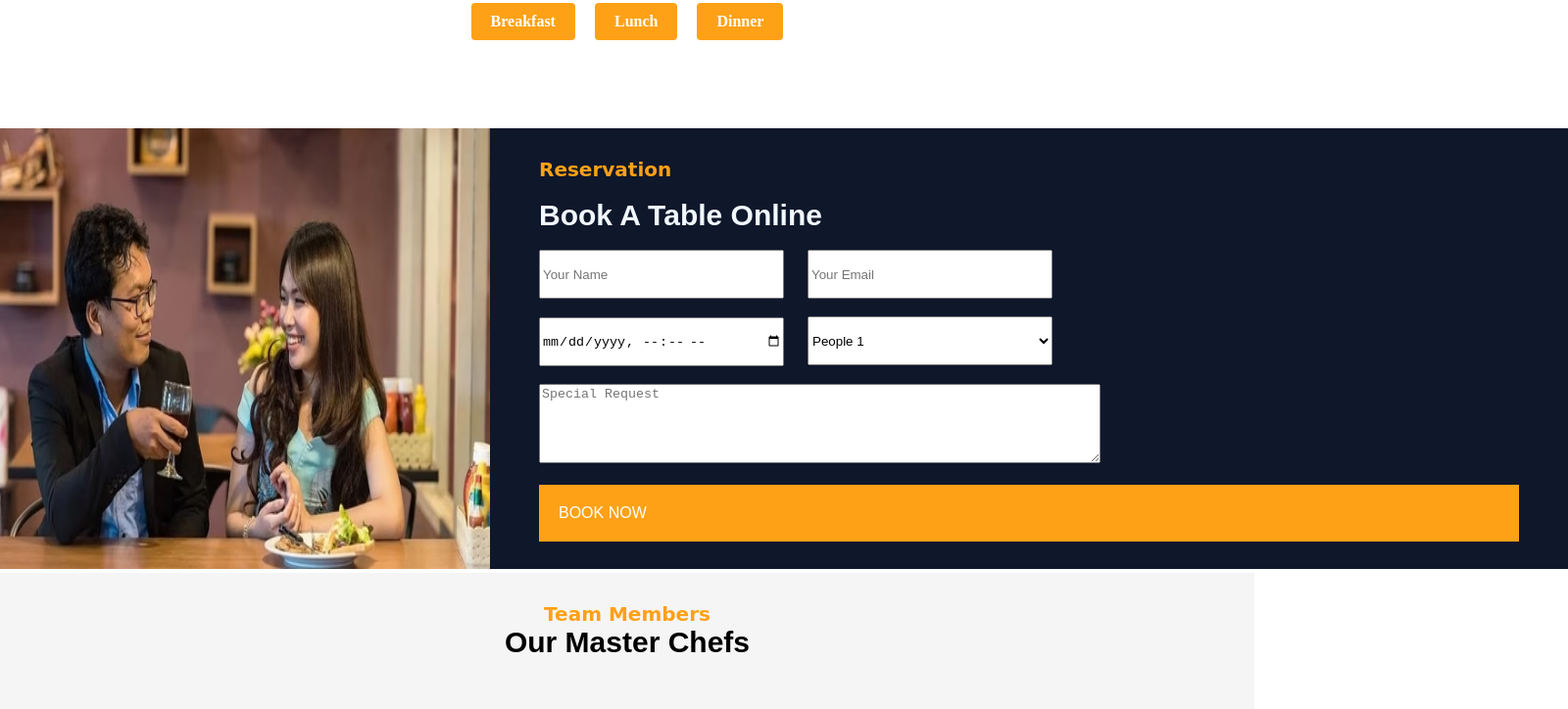
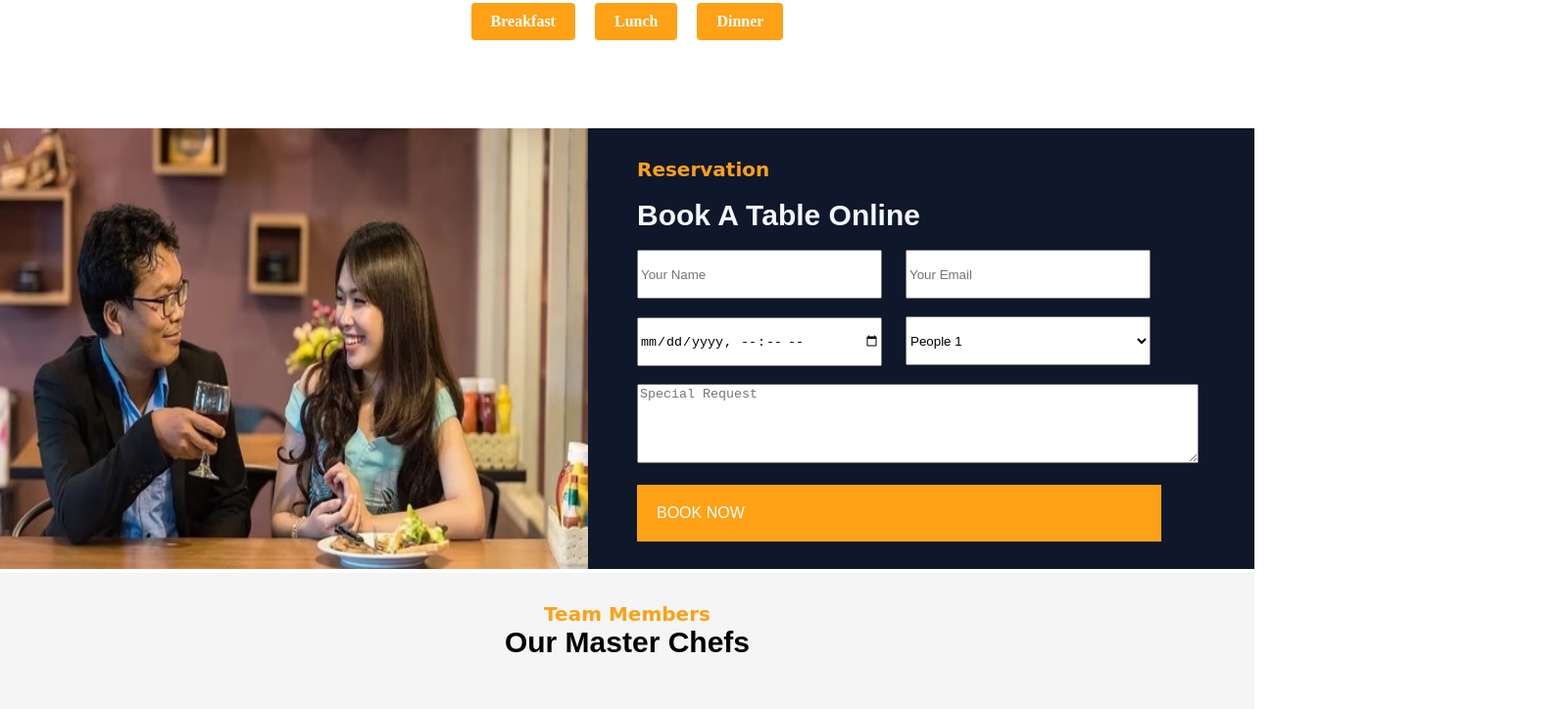
Before and after one commit to Chaitraseemakurthi/project, a plain HTML site: page index.html in a window 1280 px wide. Shown: the part 1619-2343 px from the top of the page at 98% size, 1600 px wide, since content can reach past the window. Drawn offline with Linux system fonts and the light colour scheme.

Commit message:
project completed

```diff
--- a/index.html
+++ b/index.html
@@ -406,7 +406,7 @@
         </div>
 </section>
 <section class="el6">
-    <div><img src="table.png" alt=""  height="450px" width="500px"></div>
+    <div><img src="table.png" alt=""  height="450px" width="600px"></div>
     <div class="H">
     <div><h5>Reservation</h5></div><br>
     <div style="color: #F1F8FF;" class="J"><h1>Book A Table Online</h1></div><br>
--- a/styles.css
+++ b/styles.css
@@ -10,6 +10,7 @@
     background-color: #0F172B;
     position: sticky;
     top: 0;
+    z-index: 1000;
 
 }
 h2{
@@ -169,6 +170,7 @@ display: flex;
 background-color: #0F172B;
 height: 450px;
 padding: 30px 50px;
+width: 100%;
 }
 input[type="text"],input[type="email"],input[type= "datetime-local"],select{
 height: 50px;
@@ -179,7 +181,7 @@ margin-right: 20px;
     color: white;
     font-family:"Heebo ", sans-serif;
     background-color: #FEA116;
-    width: 1000px;
+    width: 535px;
     padding: 20px;
 }
 .J{
```
